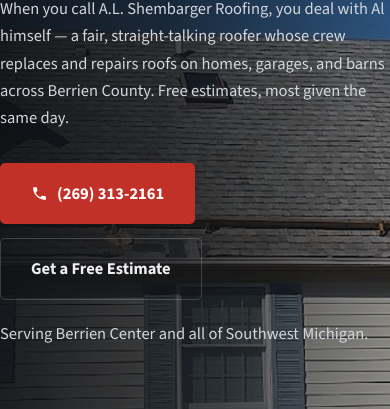
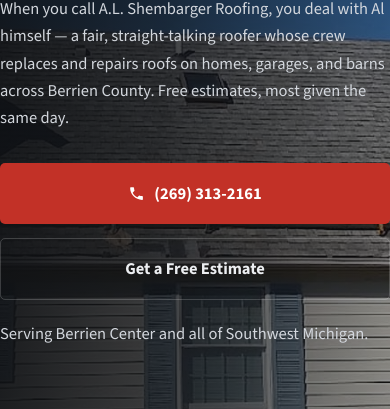
Before and after one commit to launchly123/shembarger-roofing, a plain HTML site: page index.html in a window 390 px wide. Shown: the part 372-781 px from the top of the page. Drawn offline with nearby package versions, Linux system fonts and the light colour scheme; no server answers.

Commit message:
Mobile: declutter header, full-width hero buttons

```diff
--- a/index.html
+++ b/index.html
@@ -162,11 +162,14 @@
     .nav-links a{padding:15px 24px;width:100%;border-top:1px solid var(--line)}
     .menu-btn{display:block}
     .nav-phone{display:none}
+    .nav-right .btn{display:none}
     .svc-grid{grid-template-columns:1fr}
     .gallery{grid-template-columns:1fr}
     .callbar{display:block}
     body{padding-bottom:52px}
     .hero-inner{padding:64px 0 58px}
+    .hero-cta{flex-direction:column;align-items:stretch}
+    .hero-cta .btn{width:100%}
   }
 </style>
 </head>
```
